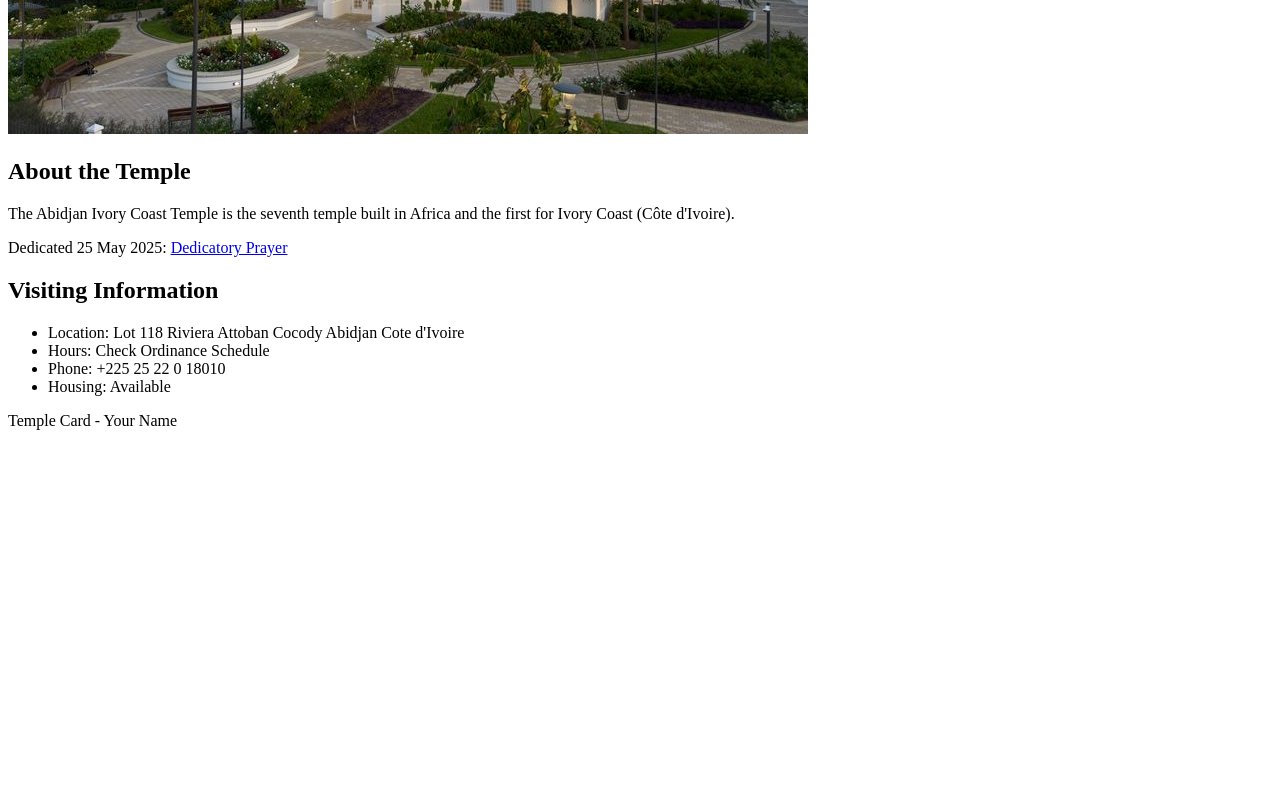
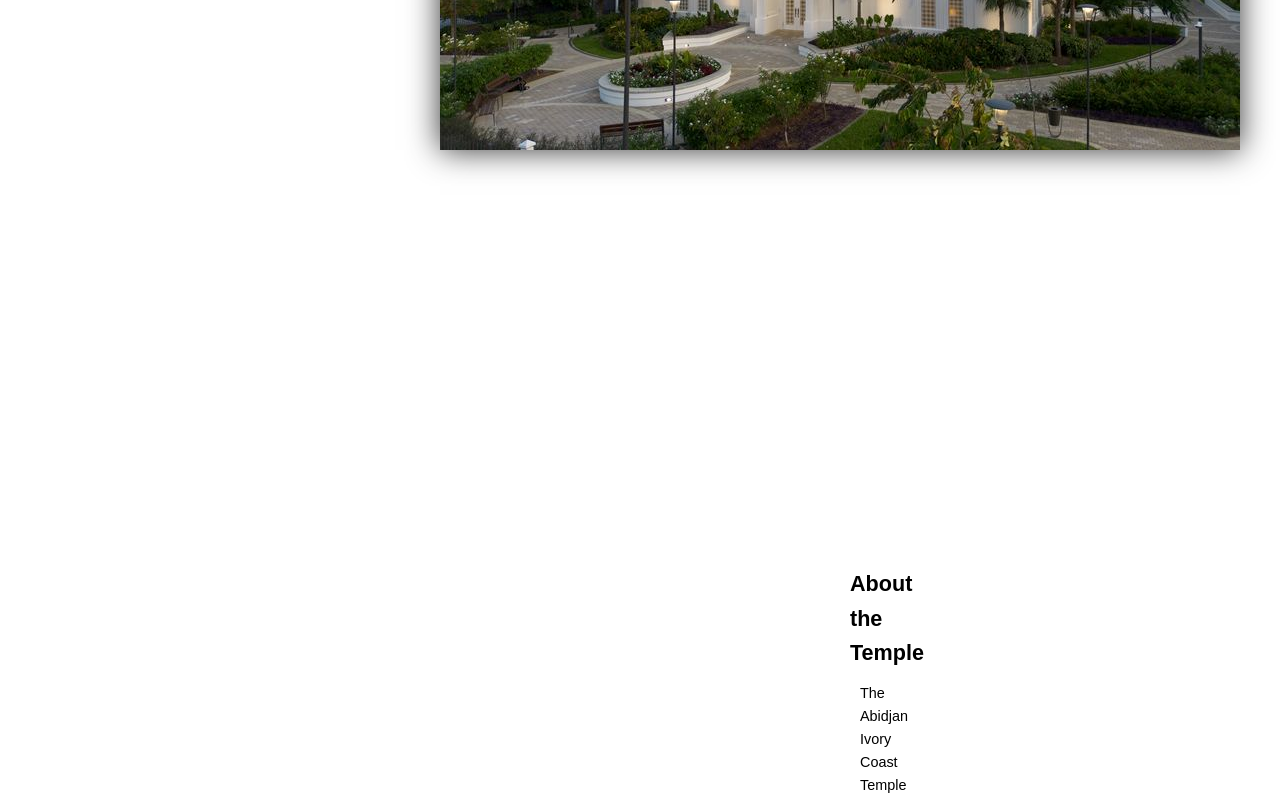
Before and after one commit to mausel-sam/wdd130, a plain HTML site: page week02/temple.html in a window 1280 px wide. Shown: the part 580-1380 px from the top of the page. Before the commit the page ends 1026 px from the top, so only its background shows below. Drawn offline with Linux system fonts and the light colour scheme.

Commit message:
code along wk 2

```diff
--- /dev/null
+++ b/week02/styles/temple.css
@@ -0,0 +1,57 @@
+* {
+    margin: 0;
+    padding: 0;
+}
+
+body {
+    font-family: Arial, sans-serif;
+    line-height: 1.6;
+}
+
+header, footer {
+    background-color: #333;
+    color: #fff;
+    padding: 10px;
+    text-align: center;
+    font-size: 1.5rem;
+}
+
+main {
+    width: 400px;
+    margin: 0 auto;
+}
+
+h1 {
+    margin: 10px;
+    text-align: center;
+}
+
+h2 {
+    border-bottom: 1px solid #222;
+}
+
+img {
+    width: 100;
+    height: auto;
+    box-shadow: 0 0 30px #333;
+}
+
+section {
+    margin: 100%;
+    border: 1px solidrgb(0 0 0 / 10%);
+    padding: 10px;
+    background-color: abe;
+    font-size: .9rem;
+}
+
+section p {
+    margin: 10px;
+}
+
+ul {
+    margin: 10px 20px;
+}
+
+footer {
+    font-size: .9rem;
+}
--- a/week02/temple.html
+++ b/week02/temple.html
@@ -5,6 +5,7 @@
     <meta charset="UTF-8">
     <meta name="viewport" content="width=device-width, initial-scale=1.0">
     <title>Temple Card - Abidjan Cote d'Ivoire</title>
+    <link rel="stylesheet" href="styles/temple.css">
 </head>
 
 <body>
@@ -35,7 +36,7 @@
         </section>
     </main>
     <footer>
-        <p>Temple Card - Your Name</p>
+        <p>Temple Card - Samuel Ajide</p>
     </footer>
 </body>
 
```
